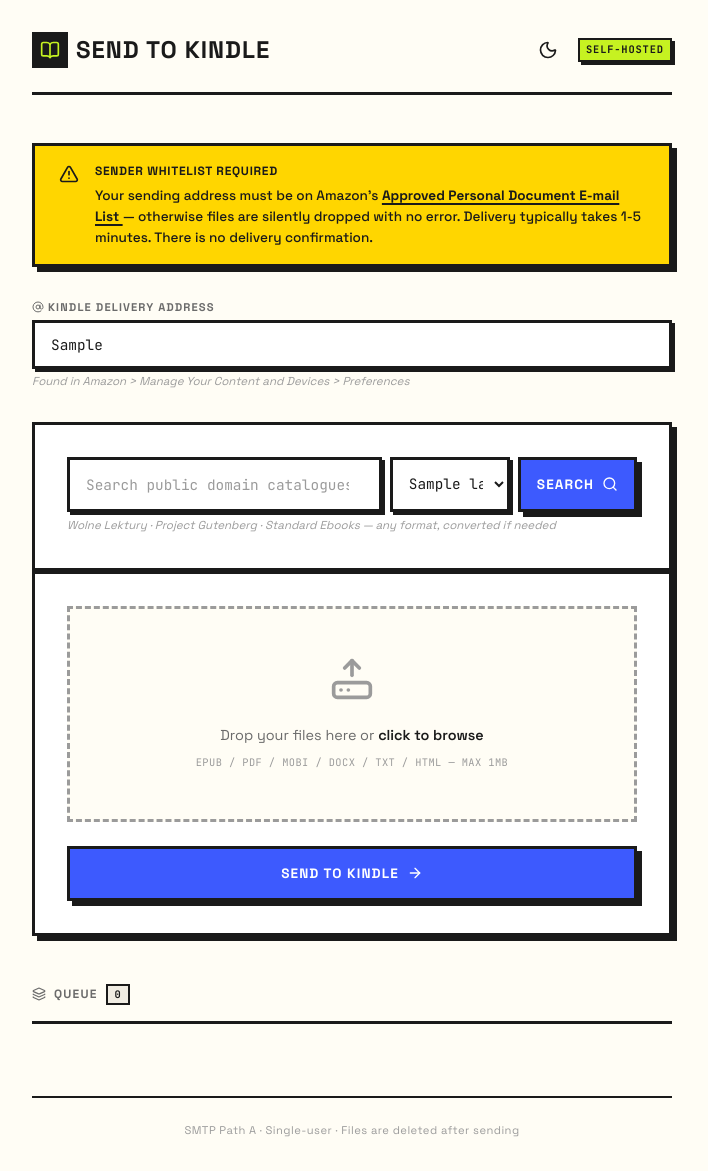
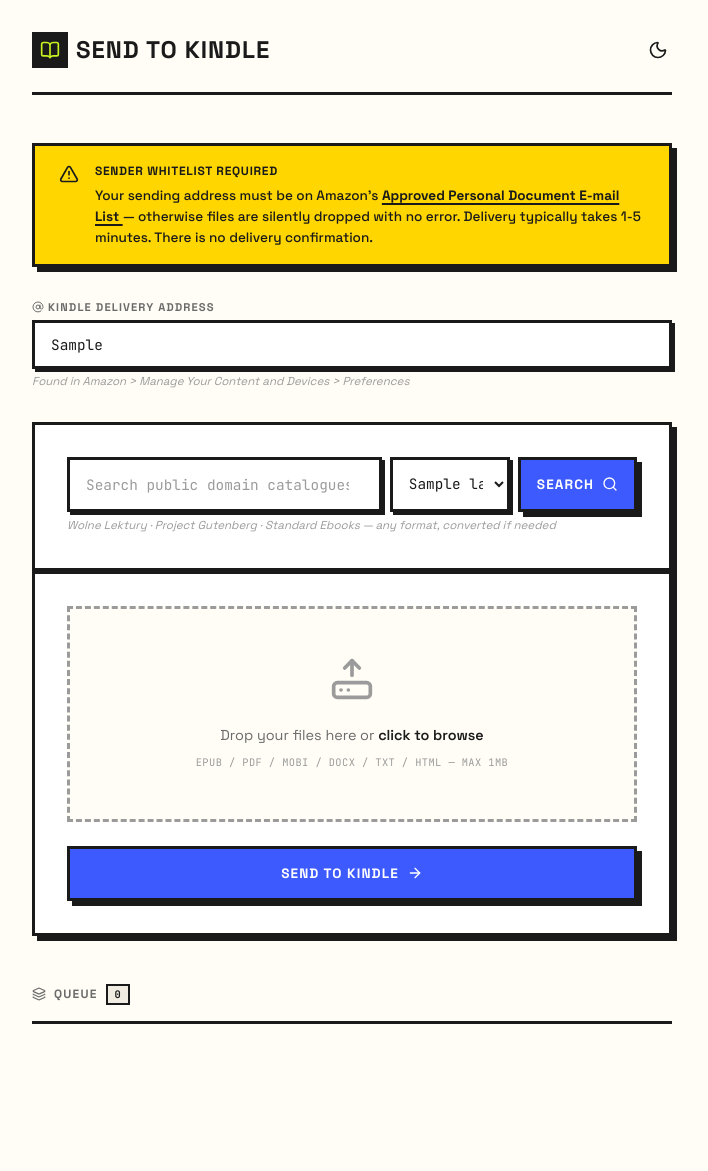
Before and after one commit to PanPeryskop/Kindler, a FastAPI app: template app/templates/index.html in a window 1280 px wide. Shown: the whole page, without its empty margins (288-996 px from the left). After the commit the page ends 1024 px from the top, so only its background shows below. Run offline with FastAPI, Linux system fonts and the light colour scheme; the template is opened without the code that fills it: most values are stand-ins (such as "Sample title", 1, 10 or a date in 2020); parts of the project's set-up code (start-up, migrations or seed data) failed here and were passed over.

Commit message:
feat: remove unnecessary footer and site badge, add scripts for starting and stopping the Kindler server with desktop shortcuts

```diff
--- a/app/templates/index.html
+++ b/app/templates/index.html
@@ -44,7 +44,6 @@
           <button class="theme-toggle" id="theme-toggle" aria-label="Toggle dark mode">
             <i data-lucide="moon" style="width:20px;height:20px;" id="theme-icon"></i>
           </button>
-          <span class="site-header__badge">Self-Hosted</span>
         </div>
       </header>
 
@@ -146,12 +145,6 @@
         </div>
       </section>
 
-
-      <footer class="site-footer">
-        <p class="site-footer__text">
-          SMTP Path A &middot; Single-user &middot; Files are deleted after sending
-        </p>
-      </footer>
 
     </div>
   </div>
```
Also changed, not shown: scripts/kindler.ico (added), scripts/kindler.svg (added), 3 other files.
